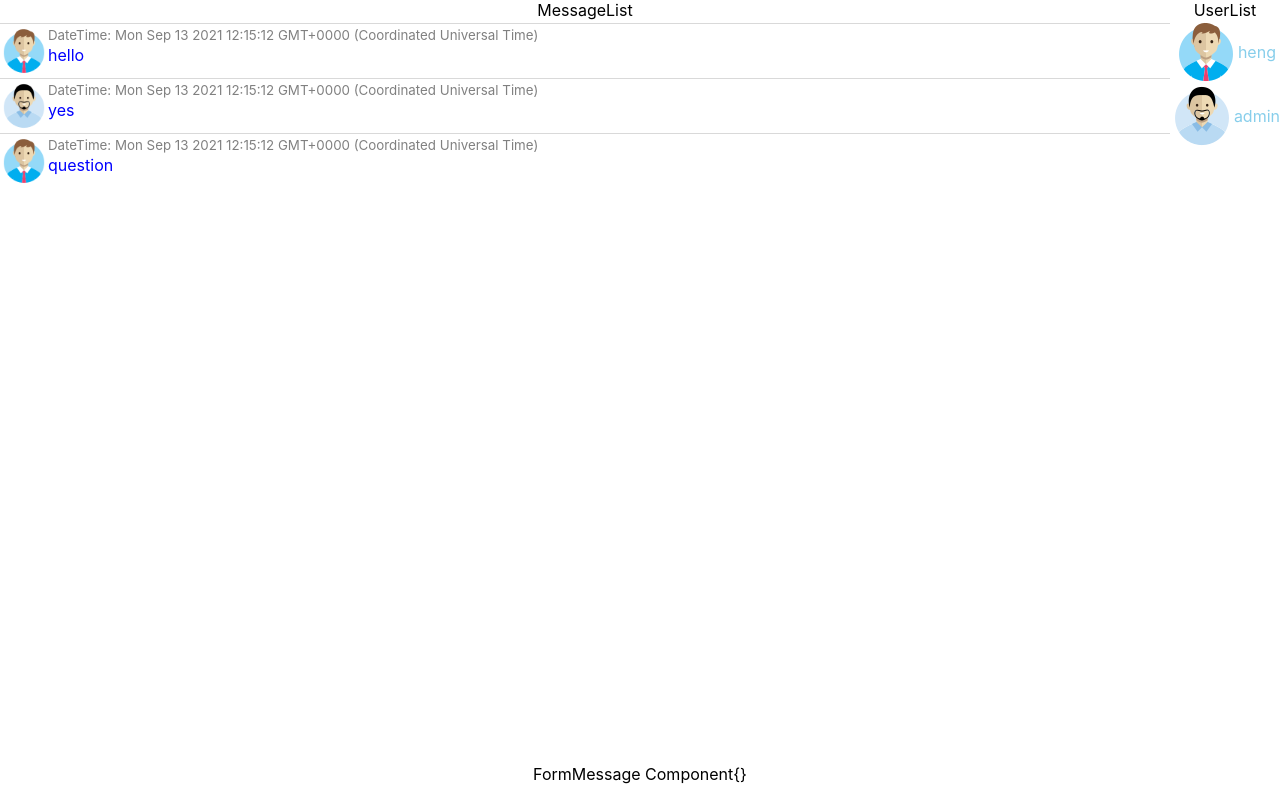
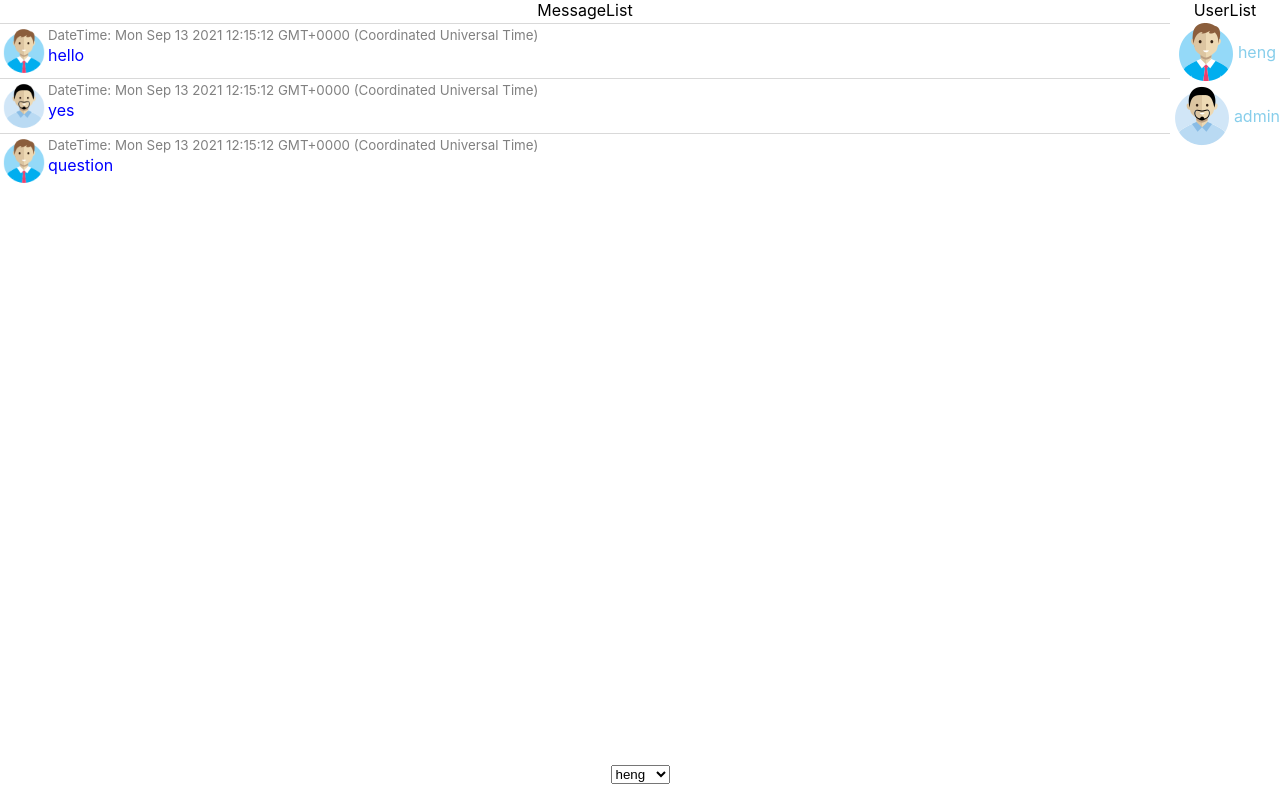
Before and after one commit to hengou/react_training, a React (Create React App) app: page / in a window 1280 px wide. Built offline with nearby package versions, Linux system fonts and the light colour scheme.

Commit message:
add custom select user

```diff
--- a/package.json
+++ b/package.json
@@ -14,6 +14,7 @@
     "react": "^17.0.2",
     "react-dom": "^17.0.2",
     "react-scripts": "4.0.3",
+    "react-select": "^4.3.1",
     "typescript": "^4.4.3",
     "web-vitals": "^1.1.2"
   },
--- a/src/App/components/FormMessage/FormMessage.js
+++ b/src/App/components/FormMessage/FormMessage.js
@@ -1,6 +1,9 @@
 import React, { useState } from 'react';
 import PropTypes from 'prop-types';
 import styles from './FormMessage.module.scss';
+// import Select from 'react-select';
+import SelectUser from '../SelectUser/SelectUser'
+import { userListInitialState } from '../UserList/UserList'
 
 export const formMessageInitialState = {};
 
@@ -9,8 +12,13 @@ const FormMessage = (props) => {
 
   return (
     <div className={styles.FormMessage} data-testid="FormMessage">
-      FormMessage Component
-      {JSON.stringify(formMessageState)}
+      <SelectUser users={userListInitialState} />
+      {/* <Select options={userListInitialState.map((e, i) => {
+        var rObj = {};
+        rObj.value = e.id;
+        rObj.label = e.nickname;
+        return rObj;
+      })} /> */}
     </div>
   );
 }
--- a/src/App/components/FormMessage/FormMessage.module.scss
+++ b/src/App/components/FormMessage/FormMessage.module.scss
@@ -1 +1,3 @@
-.FormMessage {}
+.FormMessage {
+    color: tomato;
+}
--- /dev/null
+++ b/src/App/components/SelectUser/SelectUser.js
@@ -0,0 +1,19 @@
+import React from 'react';
+import PropTypes from 'prop-types';
+import styles from './SelectUser.module.scss';
+
+const SelectUser = (props) => (
+  <select className={styles.SelectUser} data-testid="SelectUser" onChange={props.onChange}>
+    {/* key used technically by react */}
+    {props.users.map((e, i) => <option value={e.id} key={'opt-sur-' + i}>{e.nickname}</option>)}
+  </select>
+);
+
+SelectUser.propTypes = {
+  users: PropTypes.array.isRequired,
+  onChange: PropTypes.func.isRequired,
+};
+
+SelectUser.defaultProps = {};
+
+export default SelectUser;
--- /dev/null
+++ b/src/App/components/SelectUser/SelectUser.module.scss
@@ -0,0 +1 @@
+.SelectUser {}
```
Also changed, not shown: 2 other files (tests, documents, lock files or other folders).
